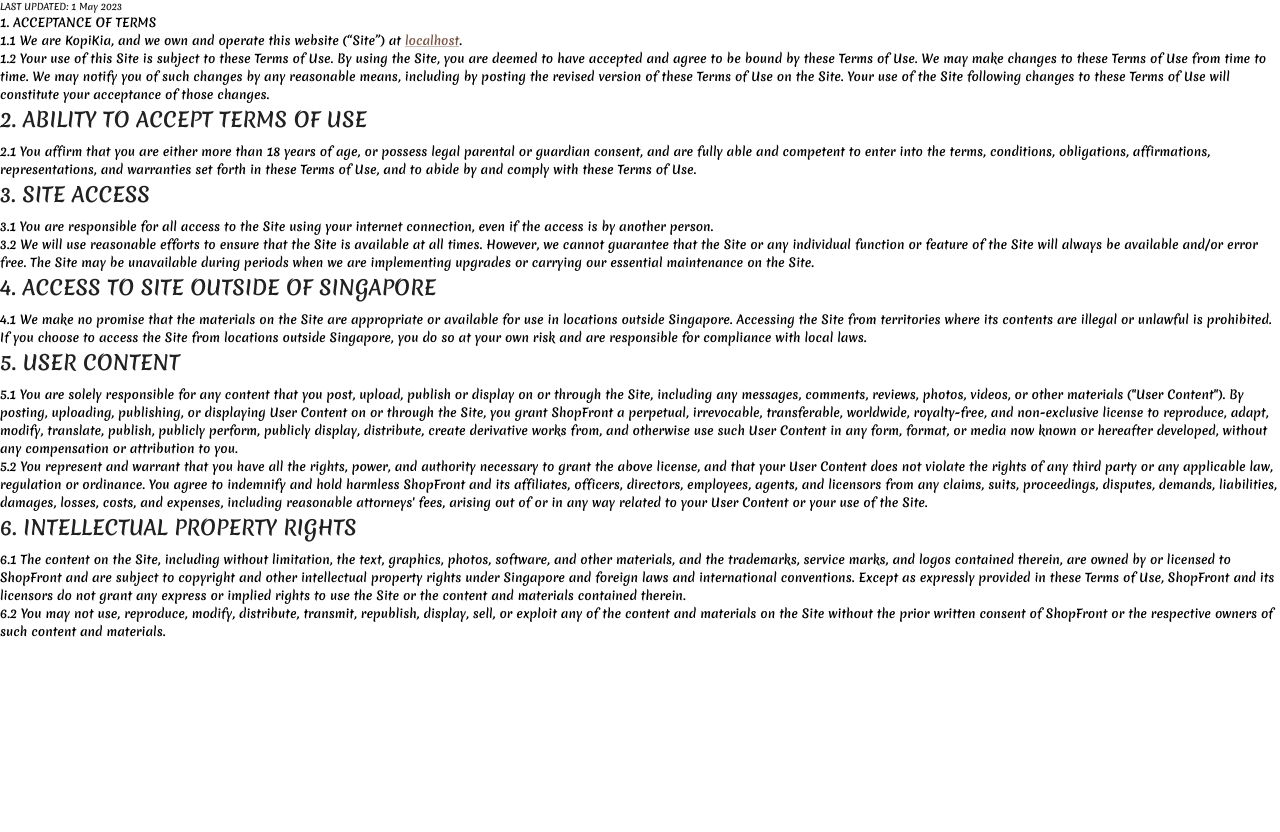
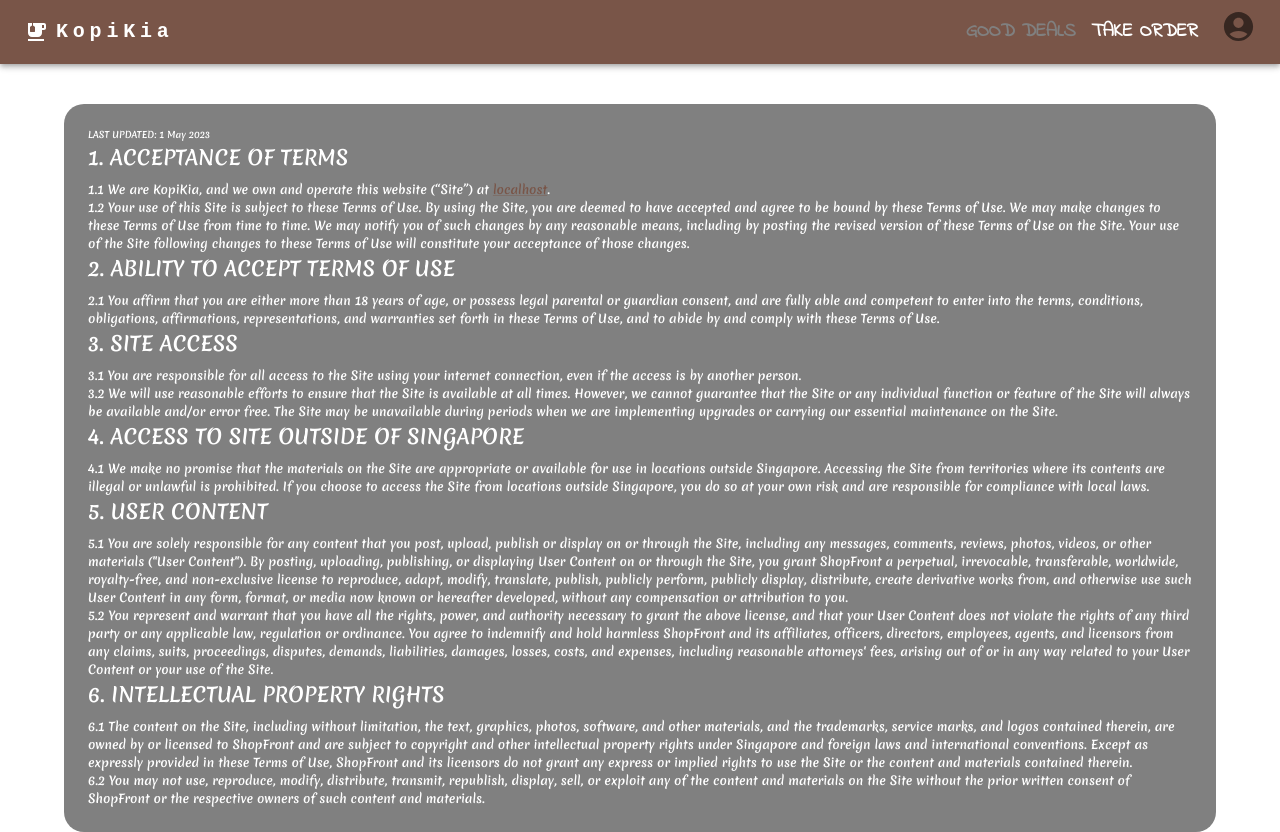
Before and after one commit to leekayden/kopikia, a React (Create React App) app: page /terms in a window 1280 px wide. Before the commit the page ends 800 px from the top, so only its background shows below. Built offline with nearby package versions, Linux system fonts and the light colour scheme.

Commit message:
update terms

```diff
--- a/src/components/pages/Terms.tsx
+++ b/src/components/pages/Terms.tsx
@@ -1,116 +1,132 @@
 import React from "react";
 import Typography from "@mui/material/Typography";
 import Link from "@mui/material/Link";
+import NavBar from "../common/NavBar";
+import { Box } from "@mui/material";
+import useMediaQuery from "@mui/material/useMediaQuery";
 
 const TermsOfUse: React.FC = () => {
+  const prefersDarkMode = useMediaQuery("(prefers-color-scheme: dark)");
   return (
     <>
-      <Typography sx={{ fontSize: "9px" }} color="text.primary">
+      <NavBar />
+      <Box
+        sx={{
+          width: "90vw",
+          justifyContent: "center",
+          margin: "auto",
+          marginTop: 5,
+          border: prefersDarkMode ? "5px solid white" : "5px solid light gray",
+          borderRadius: 5,
+          backgroundColor: "gray",
+          padding: 3,
+        }}
+      >
+        <Typography sx={{ fontSize: "9px" }} color={prefersDarkMode ? "text.primary" : "#fff"}>
           LAST UPDATED: 1 May 2023
         </Typography>
-      <Typography sx={{ fontSize: "12px", color: "#000000" }} component="p">
-        <strong>1. ACCEPTANCE OF TERMS</strong>
+        <Typography variant="h6" gutterBottom color={prefersDarkMode ? "text.primary" : "#fff"}>
+          1. ACCEPTANCE OF TERMS
         </Typography>
-      <Typography sx={{ fontSize: "12px", color: "#000000" }} component="p">
+        <Typography sx={{ fontSize: "12px", color: "#fff" }} component="p">
           1.1 We are KopiKia, and we own and operate this website (“Site”) at{" "}
-        <Link
-          href={`https://${window.location.hostname}`}
-          target="_blank"
-        >
+          <Link href={`https://${window.location.hostname}`} target="_blank">
             {window.location.hostname}
           </Link>
           .
         </Typography>
-      <Typography sx={{ fontSize: "12px", color: "#000000" }} component="p">
-        1.2 Your use of this Site is subject to these Terms of Use. By using the
-        Site, you are deemed to have accepted and agree to be bound by these
-        Terms of Use. We may make changes to these Terms of Use from time to
-        time. We may notify you of such changes by any reasonable means,
-        including by posting the revised version of these Terms of Use on the
-        Site. Your use of the Site following changes to these Terms of Use will
-        constitute your acceptance of those changes.
+        <Typography sx={{ fontSize: "12px", color: "#fff" }} component="p">
+          1.2 Your use of this Site is subject to these Terms of Use. By using
+          the Site, you are deemed to have accepted and agree to be bound by
+          these Terms of Use. We may make changes to these Terms of Use from
+          time to time. We may notify you of such changes by any reasonable
+          means, including by posting the revised version of these Terms of Use
+          on the Site. Your use of the Site following changes to these Terms of
+          Use will constitute your acceptance of those changes.
         </Typography>
-      <Typography variant="h6" gutterBottom>
+        <Typography variant="h6" gutterBottom color={prefersDarkMode ? "text.primary" : "#fff"}>
           2. ABILITY TO ACCEPT TERMS OF USE
         </Typography>
-      <Typography sx={{ fontSize: "12px", color: "#000000" }} component="p">
-        2.1 You affirm that you are either more than 18 years of age, or possess
-        legal parental or guardian consent, and are fully able and competent to
-        enter into the terms, conditions, obligations, affirmations,
-        representations, and warranties set forth in these Terms of Use, and to
-        abide by and comply with these Terms of Use.
+        <Typography sx={{ fontSize: "12px", color: "#fff" }} component="p">
+          2.1 You affirm that you are either more than 18 years of age, or
+          possess legal parental or guardian consent, and are fully able and
+          competent to enter into the terms, conditions, obligations,
+          affirmations, representations, and warranties set forth in these Terms
+          of Use, and to abide by and comply with these Terms of Use.
         </Typography>
-      <Typography variant="h6" gutterBottom>
+        <Typography variant="h6" gutterBottom color={prefersDarkMode ? "text.primary" : "#fff"}>
           3. SITE ACCESS
         </Typography>
-      <Typography sx={{ fontSize: "12px", color: "#000000" }} component="p">
+        <Typography sx={{ fontSize: "12px", color: "#fff" }} component="p">
           3.1 You are responsible for all access to the Site using your internet
           connection, even if the access is by another person.
         </Typography>
-      <Typography sx={{ fontSize: "12px", color: "#000000" }} component="p">
-        3.2 We will use reasonable efforts to ensure that the Site is available
-        at all times. However, we cannot guarantee that the Site or any
-        individual function or feature of the Site will always be available
-        and/or error free. The Site may be unavailable during periods when we
-        are implementing upgrades or carrying our essential maintenance on the
-        Site.
+        <Typography sx={{ fontSize: "12px", color: "#fff" }} component="p">
+          3.2 We will use reasonable efforts to ensure that the Site is
+          available at all times. However, we cannot guarantee that the Site or
+          any individual function or feature of the Site will always be
+          available and/or error free. The Site may be unavailable during
+          periods when we are implementing upgrades or carrying our essential
+          maintenance on the Site.
         </Typography>
-      <Typography variant="h6" gutterBottom>
+        <Typography variant="h6" gutterBottom color={prefersDarkMode ? "text.primary" : "#fff"}>
           4. ACCESS TO SITE OUTSIDE OF SINGAPORE
         </Typography>
-      <Typography sx={{ fontSize: "12px", color: "#000000" }} component="p">
-        4.1 We make no promise that the materials on the Site are appropriate or
-        available for use in locations outside Singapore. Accessing the Site
-        from territories where its contents are illegal or unlawful is
+        <Typography sx={{ fontSize: "12px", color: "#fff" }} component="p">
+          4.1 We make no promise that the materials on the Site are appropriate
+          or available for use in locations outside Singapore. Accessing the
+          Site from territories where its contents are illegal or unlawful is
           prohibited. If you choose to access the Site from locations outside
-        Singapore, you do so at your own risk and are responsible for compliance
-        with local laws.
+          Singapore, you do so at your own risk and are responsible for
+          compliance with local laws.
         </Typography>
-      <Typography variant="h6" gutterBottom>
+        <Typography variant="h6" gutterBottom color={prefersDarkMode ? "text.primary" : "#fff"}>
           5. USER CONTENT
         </Typography>
-      <Typography sx={{ fontSize: "12px", color: "#000000" }} component="p">
+        <Typography sx={{ fontSize: "12px", color: "#fff" }} component="p">
           5.1 You are solely responsible for any content that you post, upload,
           publish or display on or through the Site, including any messages,
-        comments, reviews, photos, videos, or other materials ("User Content").
-        By posting, uploading, publishing, or displaying User Content on or
-        through the Site, you grant ShopFront a perpetual, irrevocable,
-        transferable, worldwide, royalty-free, and non-exclusive license to
-        reproduce, adapt, modify, translate, publish, publicly perform, publicly
-        display, distribute, create derivative works from, and otherwise use
-        such User Content in any form, format, or media now known or hereafter
-        developed, without any compensation or attribution to you.
+          comments, reviews, photos, videos, or other materials ("User
+          Content"). By posting, uploading, publishing, or displaying User
+          Content on or through the Site, you grant ShopFront a perpetual,
+          irrevocable, transferable, worldwide, royalty-free, and non-exclusive
+          license to reproduce, adapt, modify, translate, publish, publicly
+          perform, publicly display, distribute, create derivative works from,
+          and otherwise use such User Content in any form, format, or media now
+          known or hereafter developed, without any compensation or attribution
+          to you.
         </Typography>
-      <Typography sx={{ fontSize: "12px", color: "#000000" }} component="p">
+        <Typography sx={{ fontSize: "12px", color: "#fff" }} component="p">
           5.2 You represent and warrant that you have all the rights, power, and
           authority necessary to grant the above license, and that your User
-        Content does not violate the rights of any third party or any applicable
-        law, regulation or ordinance. You agree to indemnify and hold harmless
-        ShopFront and its affiliates, officers, directors, employees, agents,
-        and licensors from any claims, suits, proceedings, disputes, demands,
-        liabilities, damages, losses, costs, and expenses, including reasonable
-        attorneys' fees, arising out of or in any way related to your User
-        Content or your use of the Site.
+          Content does not violate the rights of any third party or any
+          applicable law, regulation or ordinance. You agree to indemnify and
+          hold harmless ShopFront and its affiliates, officers, directors,
+          employees, agents, and licensors from any claims, suits, proceedings,
+          disputes, demands, liabilities, damages, losses, costs, and expenses,
+          including reasonable attorneys' fees, arising out of or in any way
+          related to your User Content or your use of the Site.
         </Typography>
-      <Typography variant="h6" gutterBottom>
+        <Typography variant="h6" gutterBottom color={prefersDarkMode ? "text.primary" : "#fff"}>
           6. INTELLECTUAL PROPERTY RIGHTS
         </Typography>
-      <Typography sx={{ fontSize: "12px", color: "#000000" }} component="p">
+        <Typography sx={{ fontSize: "12px", color: "#fff" }} component="p">
           6.1 The content on the Site, including without limitation, the text,
           graphics, photos, software, and other materials, and the trademarks,
-        service marks, and logos contained therein, are owned by or licensed to
-        ShopFront and are subject to copyright and other intellectual property
-        rights under Singapore and foreign laws and international conventions.
-        Except as expressly provided in these Terms of Use, ShopFront and its
-        licensors do not grant any express or implied rights to use the Site or
-        the content and materials contained therein.
+          service marks, and logos contained therein, are owned by or licensed
+          to ShopFront and are subject to copyright and other intellectual
+          property rights under Singapore and foreign laws and international
+          conventions. Except as expressly provided in these Terms of Use,
+          ShopFront and its licensors do not grant any express or implied rights
+          to use the Site or the content and materials contained therein.
         </Typography>
-      <Typography sx={{ fontSize: "12px", color: "#000000" }} component="p">
-        6.2 You may not use, reproduce, modify, distribute, transmit, republish,
-        display, sell, or exploit any of the content and materials on the Site
-        without the prior written consent of ShopFront or the respective owners
-        of such content and materials.
+        <Typography sx={{ fontSize: "12px", color: "#fff" }} component="p">
+          6.2 You may not use, reproduce, modify, distribute, transmit,
+          republish, display, sell, or exploit any of the content and materials
+          on the Site without the prior written consent of ShopFront or the
+          respective owners of such content and materials.
         </Typography>
+      </Box>
     </>
   );
 };
```
Lines whose indentation alone changed are shown as unchanged.
